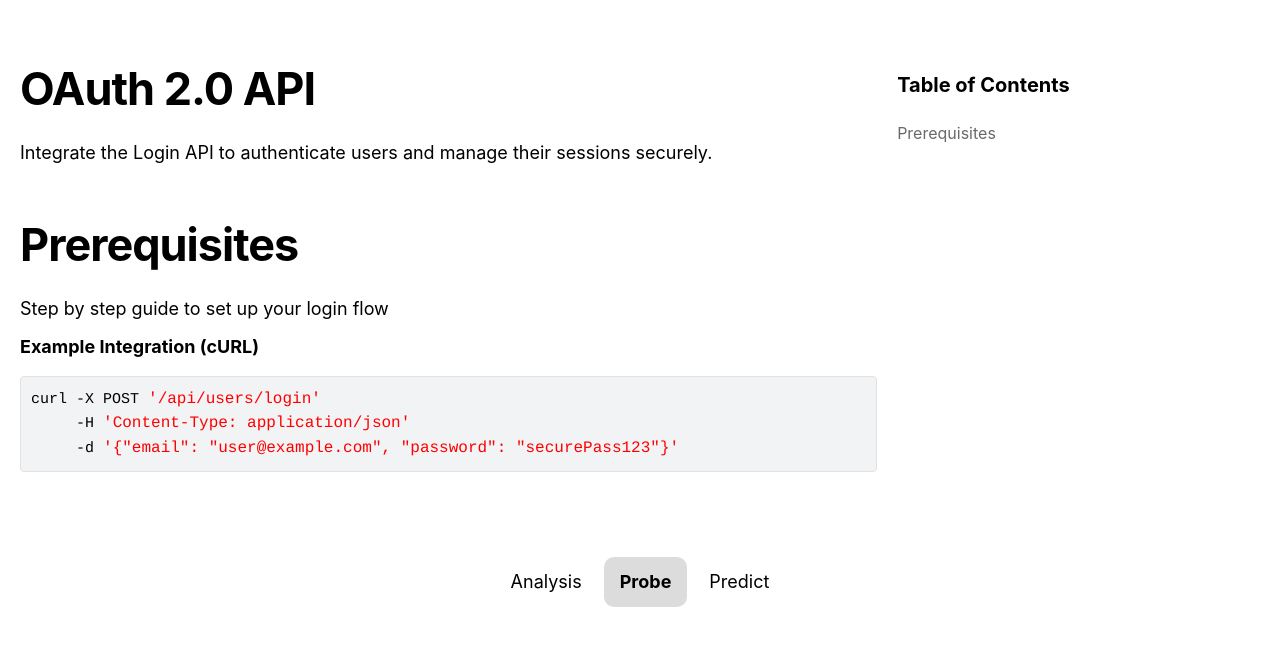
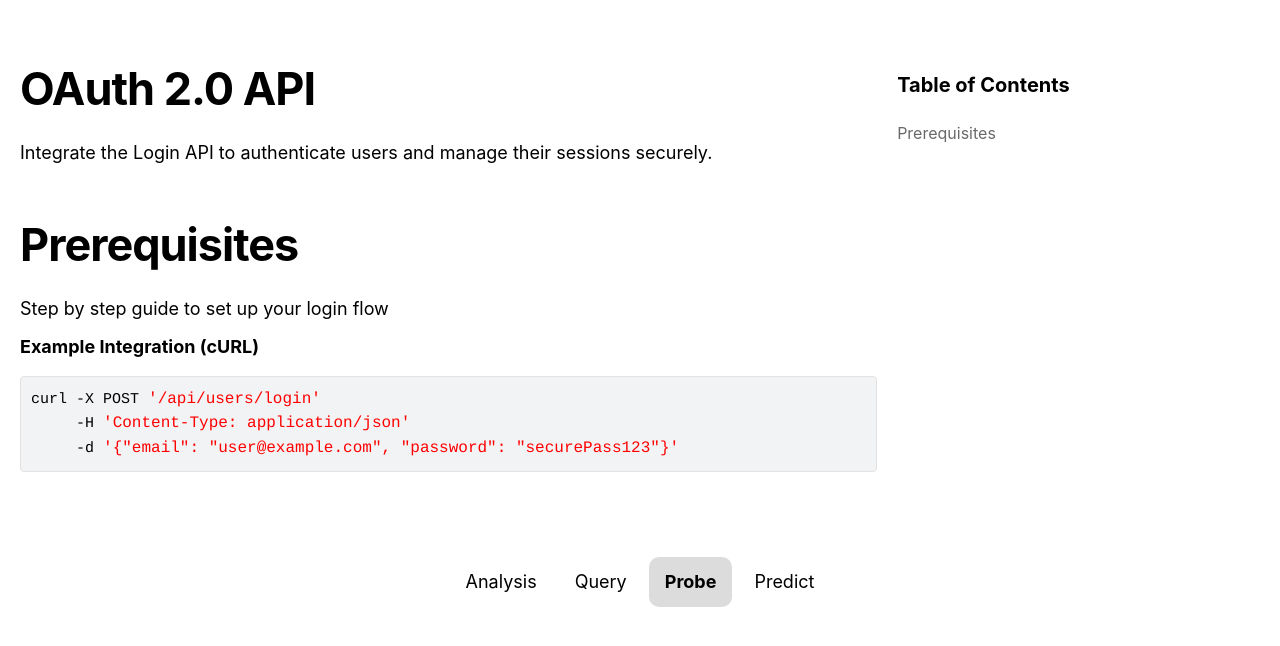
Before and after one commit to joshoti/Movies-Data-Visualization, a React (Create React App) app: page /probe in a window 1280 px wide. Shown: the top 646 px of the page. Built offline with nearby package versions, Linux system fonts and the light colour scheme.

Commit message:
Added query endpoint

```diff
--- a/src/Router.tsx
+++ b/src/Router.tsx
@@ -15,6 +15,7 @@ export function Router() {
       <Routes>
         <Route path="/" element={<LandingPageLayout />}>
           <Route path="analysis" element={<Analysis />} />
+          <Route path="query" element={<Analysis />} />
           <Route path="probe" element={<DocsLogin />} />
           <Route path="predict" element={<DocsWebhooks />} />
         </Route>
--- a/src/app/components/Analysis/NavigationBar.tsx
+++ b/src/app/components/Analysis/NavigationBar.tsx
@@ -58,6 +58,16 @@ export function NavigationBar() {
 
           {/* 2 */}
           <Tabs.Tab
+            onFocus={() => setActiveTabAndNavigate("query")}
+            h={useCaseMenuHeight}
+            value="query"
+            className={getTabStyle("query")}
+          >
+            Query
+          </Tabs.Tab>
+
+          {/* 3 */}
+          <Tabs.Tab
             onFocus={() => setActiveTabAndNavigate("probe")}
             h={useCaseMenuHeight}
             value="probe"
@@ -66,7 +76,7 @@ export function NavigationBar() {
             Probe
           </Tabs.Tab>
 
-          {/* 3 */}
+          {/* 4 */}
           <Tabs.Tab
             onFocus={() => setActiveTabAndNavigate("predict")}
             h={useCaseMenuHeight}
```
